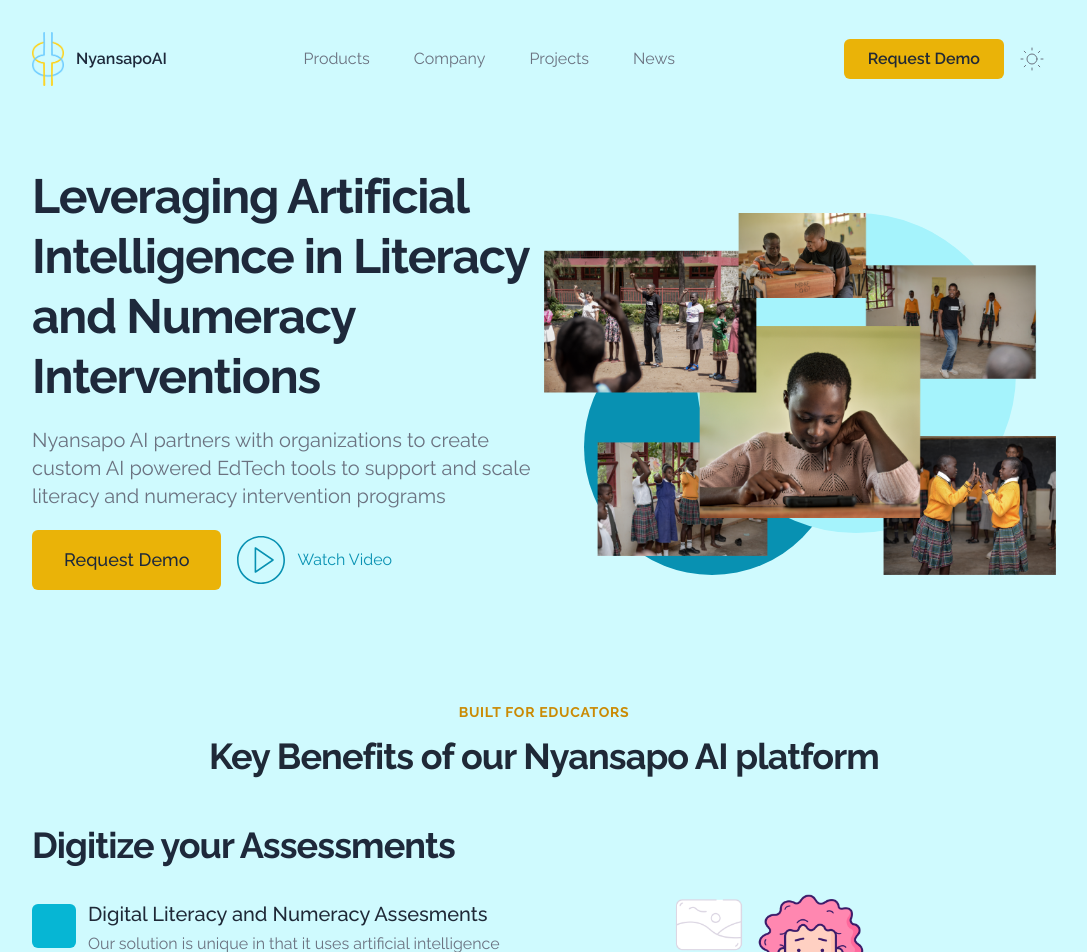
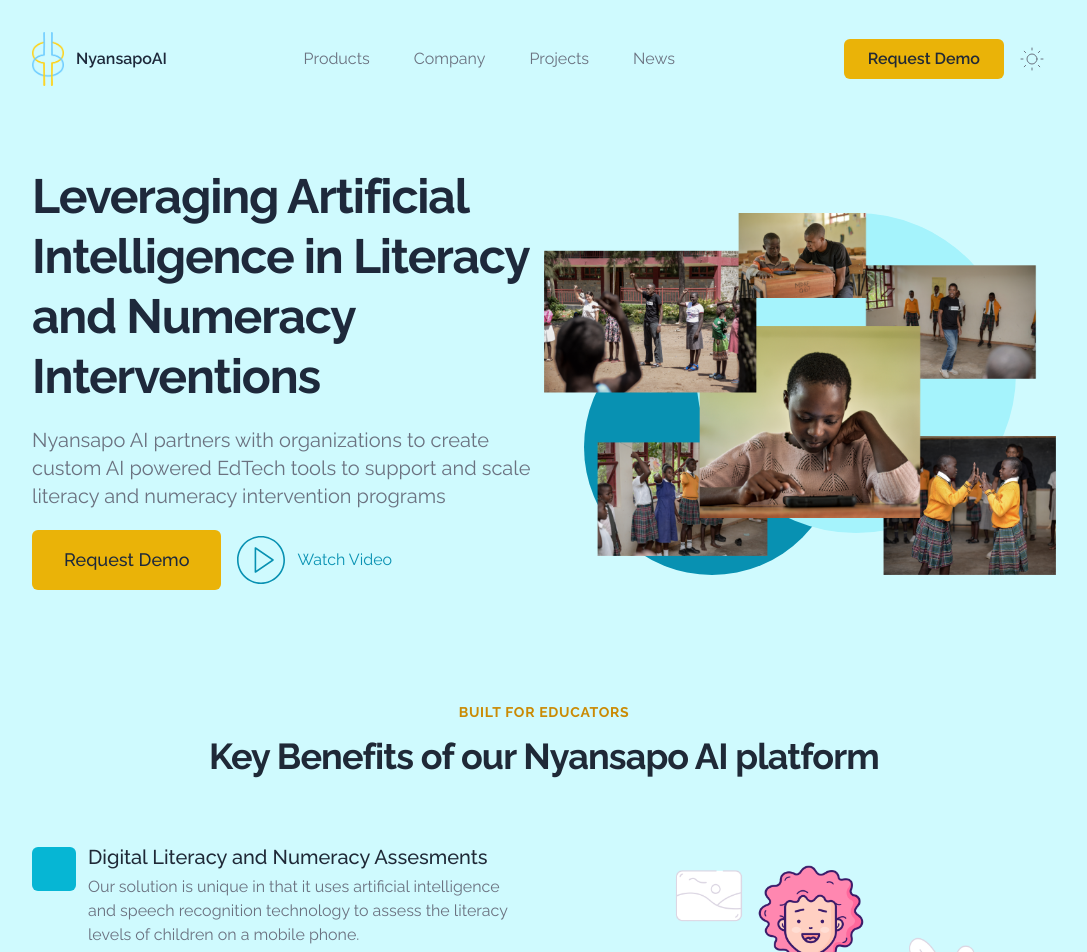
Before and after one commit to NyansapoAI/website, a Next.js app: page / in a window 1280 px wide. Shown: the top 952 px of the page, without its empty margins (96-1183 px from the left). Built offline with nearby package versions, Linux system fonts and the light colour scheme; some icons are missing.

Commit message:
update:remove titles

```diff
--- a/src/app/sections/services.tsx
+++ b/src/app/sections/services.tsx
@@ -111,9 +111,9 @@
         >
           <div>
             <div className="flex flex-col w-full mt-4">
-              <h3 className="max-w-2xl mt-3 text-3xl font-bold leading-snug tracking-tight lg:leading-tight lg:text-4xl">
+              {/* <h3 className="max-w-2xl mt-3 text-3xl font-bold leading-snug tracking-tight lg:leading-tight lg:text-4xl">
                 {data.title}
-              </h3>
+              </h3> */}
 
               {/* <p className="max-w-2xl py-4 text-lg leading-normal text-gray-500 lg:text-xl xl:text-xl dark:text-gray-300">
                 {data.desc}
```
